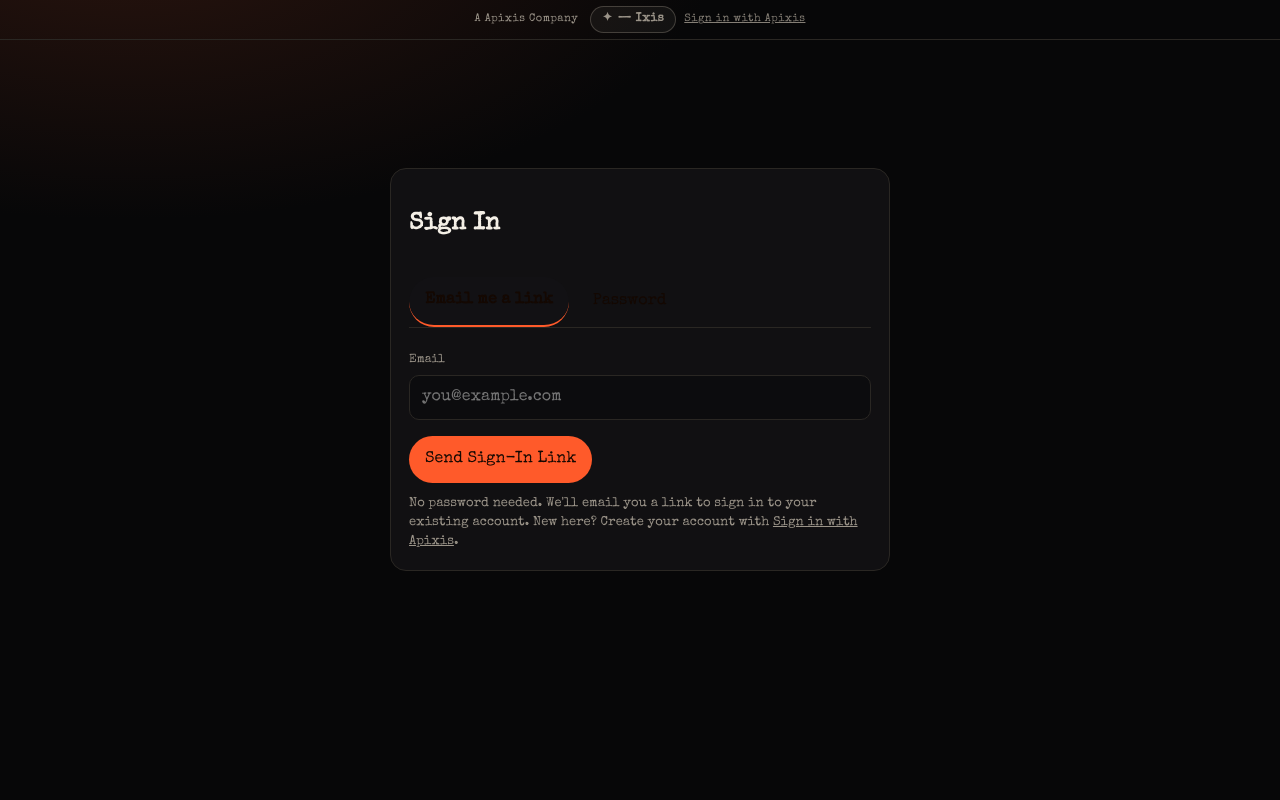
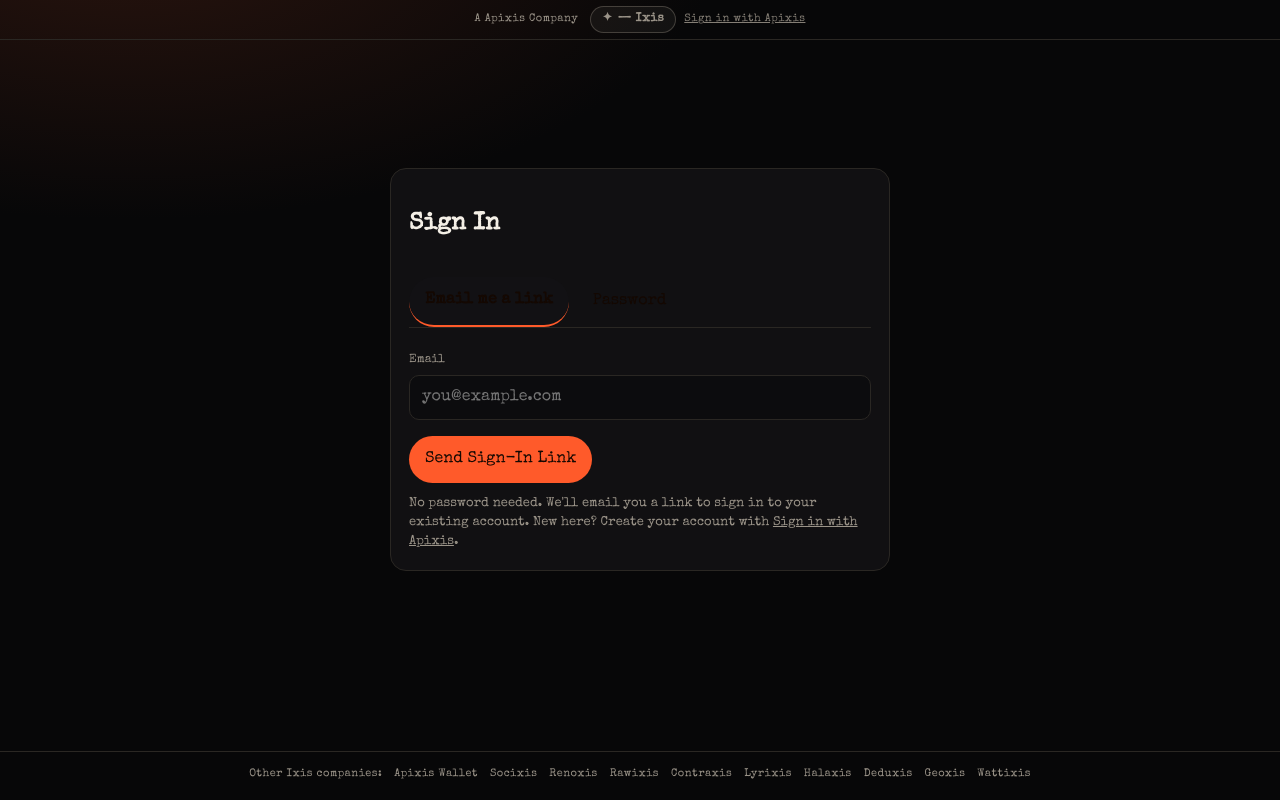
Before and after one commit to 313aidaroos/PersonalContentBot, a Next.js app: page /auth in a window 1280 px wide. Built offline with nearby package versions, Linux system fonts and the light colour scheme; no server answers.

Commit message:
Other Ixis companies footer (canonical list from Apixis.dev, links checked 200)

```diff
--- a/app/layout.tsx
+++ b/app/layout.tsx
@@ -1,6 +1,7 @@
 import type { Metadata } from "next";
 import "./globals.css";
 import { ApixisWalletChip } from "@/components/ApixisWalletChip";
+import { IxisCompaniesFooter } from "@/components/IxisCompaniesFooter";
 
 export const metadata: Metadata = {
   title: "PersonalContentBot",
@@ -21,6 +22,7 @@ export default function RootLayout({ children }: { children: React.ReactNode })
           <ApixisWalletChip />
         </div>
         {children}
+        <IxisCompaniesFooter />
       </body>
     </html>
   );
--- /dev/null
+++ b/components/IxisCompaniesFooter.tsx
@@ -0,0 +1,18 @@
+import { IXIS_COMPANIES } from "@/lib/ixis-companies";
+
+/** "Other Ixis companies" footer. Reuses the .apixis-badge look (same muted 11px text). */
+export function IxisCompaniesFooter() {
+  return (
+    <footer
+      className="apixis-badge ixis-companies"
+      style={{ borderBottom: "none", borderTop: "1px solid var(--line)", display: "flex", justifyContent: "center", gap: 12, flexWrap: "wrap", padding: "14px 12px" }}
+    >
+      <span>Other Ixis companies:</span>
+      {IXIS_COMPANIES.map((c) => (
+        <a key={c.url} href={c.url} target="_blank" rel="noopener noreferrer">
+          {c.name}
+        </a>
+      ))}
+    </footer>
+  );
+}
--- /dev/null
+++ b/lib/ixis-companies.ts
@@ -0,0 +1,22 @@
+/**
+ * Other Ixis companies, copied from the ONE canonical list: Apixis.dev `js/ixis-companies.js`
+ * (IXIS_COMPANIES). Edit the canonical file first, then copy here. Apixis itself is not listed
+ * (the "A Apixis Company" badge already links to it).
+ *
+ * 2026-10-14 (Content Bot Lead, Grok): every URL returned 200 except Recovra
+ * (https://recovra-three.vercel.app → 404), which is left out until its live host is confirmed.
+ */
+export type IxisCompany = { name: string; url: string };
+
+export const IXIS_COMPANIES: readonly IxisCompany[] = Object.freeze([
+  { name: "Apixis Wallet", url: "https://apixis-wallet.vercel.app" },
+  { name: "Socixis", url: "https://socixis.dev" },
+  { name: "Renoxis", url: "https://renoxis.dev" },
+  { name: "Rawixis", url: "https://rawixis.vercel.app" },
+  { name: "Contraxis", url: "https://contraxis-dev.vercel.app" },
+  { name: "Lyrixis", url: "https://lyrixis.vercel.app" },
+  { name: "Halaxis", url: "https://halaxis.vercel.app" },
+  { name: "Deduxis", url: "https://deduxis.vercel.app" },
+  { name: "Geoxis", url: "https://spatial-dashboard-xi.vercel.app" },
+  { name: "Wattixis", url: "https://wattixis.vercel.app" },
+]);
```
Also changed, not shown: NOTES/GROK.md (+6 -0 lines), 4 other files (tests, documents, lock files or other folders).
